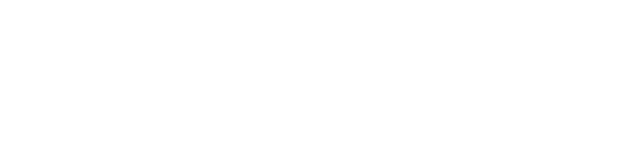
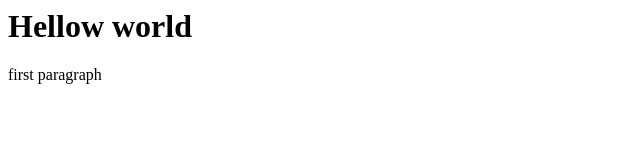
Before and after one commit to aaronkenez/project1, a plain HTML site: page index.html in a window 1280 px wide. Shown: the whole page, without its empty margins (0-640 px from the left). Drawn offline with Linux system fonts and the light colour scheme.

Commit message:
added a paragraph

```diff
--- a/index.html
+++ b/index.html
@@ -1,8 +1,10 @@
 <html>
   <head>
     <meta http-equiv="content-type" content="text/html; charset=UTF-8">
-    <title></title>
+    <title>Hello World</title>
   </head>
   <body>
+  <h1>Hellow world</h1>
+  <p>first paragraph</p>
   </body>
 </html>
```
